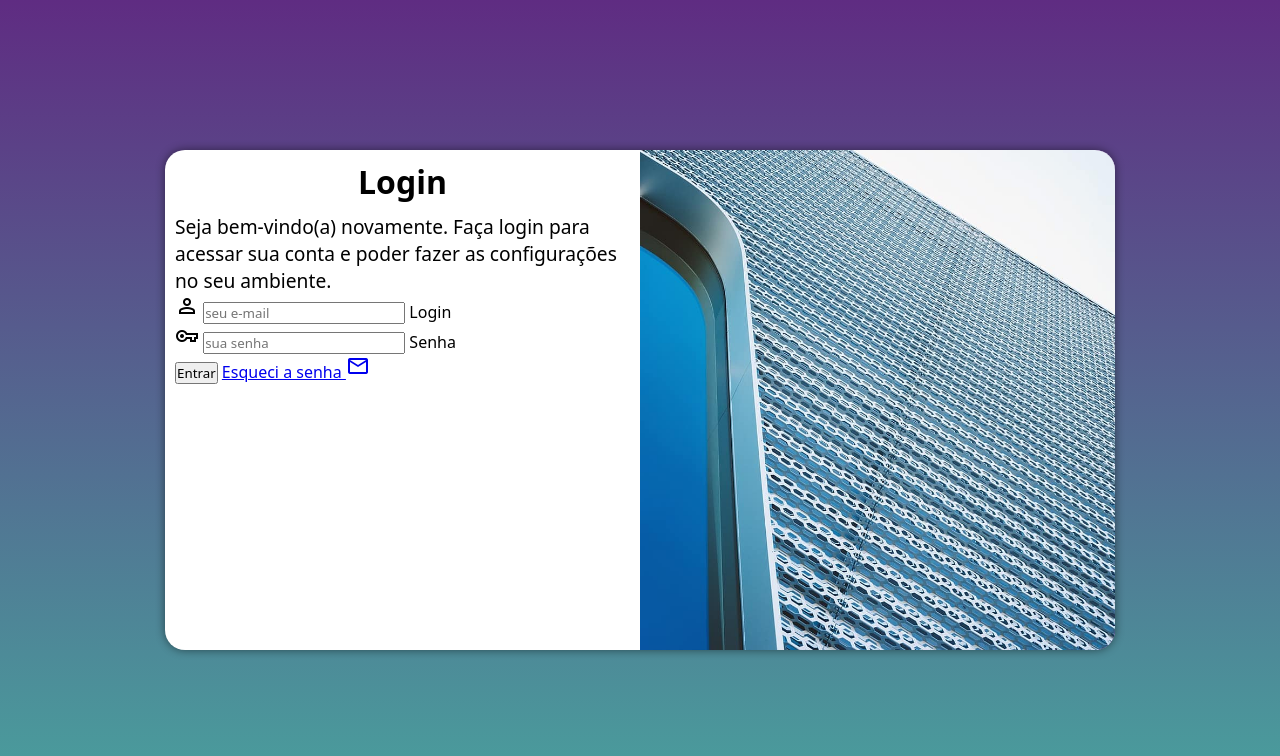
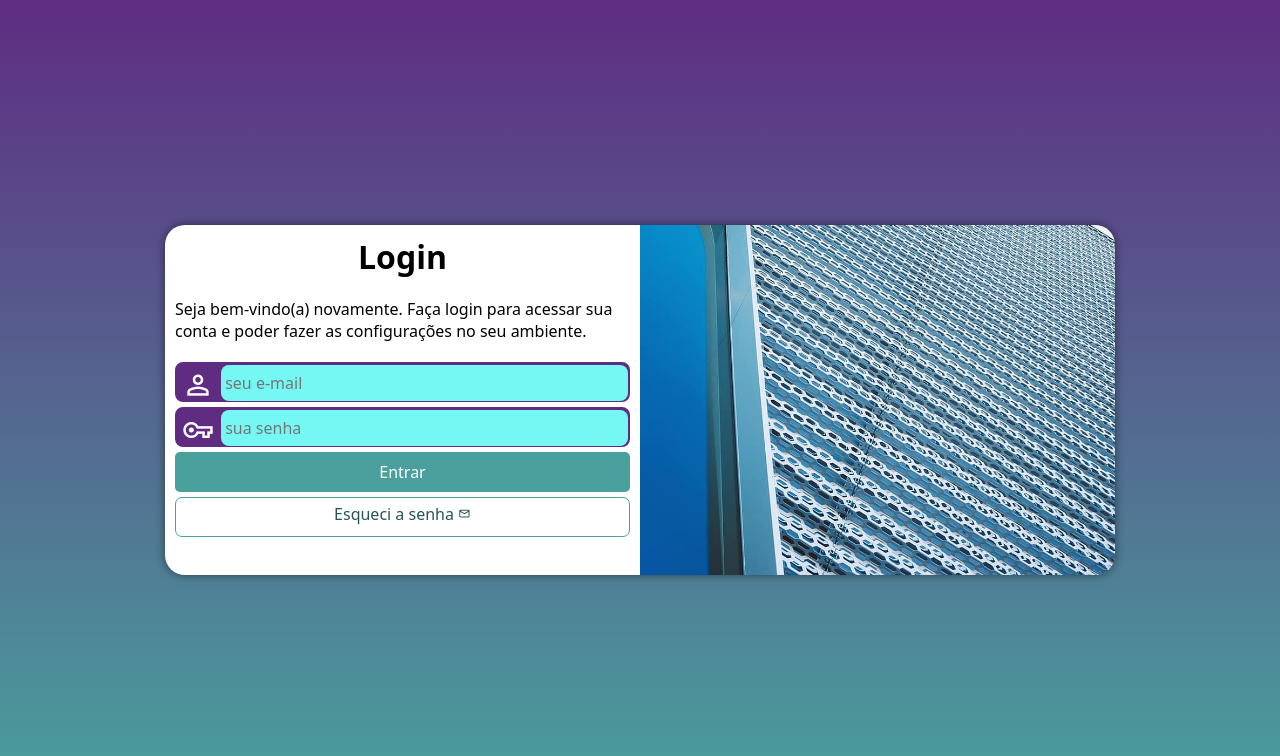
Before and after one commit to vinigomes-code/projeto-login, a plain HTML site: page index.html in a window 1280 px wide. Drawn offline with nearby package versions, Linux system fonts and the light colour scheme.

Commit message:
Finalizando

```diff
--- a/estilos/media-query.css
+++ b/estilos/media-query.css
@@ -1,6 +1,7 @@
 @charset "UTF-8";
 
 @media screen and (min-width: 768px) and (max-width: 992px){
+    /*CONFIGURAÇÃO PARA TABLET*/
 
     body{
         background-image: linear-gradient(to top, #49a09d, #5f2c82);
@@ -8,6 +9,7 @@
 
     section#login{
         width: 80vw;
+        height: 280px;
     }
 
     section#login > div#imagem{
@@ -24,6 +26,7 @@
 
 
 @media screen and (min-width: 992px){
+    /*CONFIGURAÇÕES PARA TELAS GRANDES*/
 
     body{
         background-image: linear-gradient(to top, #49a09d, #5f2c82);
@@ -31,6 +34,7 @@
 
     section#login{
         width: 950px;
+        height: 350px;
     }
 
     section#login > div#imagem{
@@ -49,7 +53,8 @@
     }
 
     div#formulario > p{
-        font-size: 1.2em;
+        font-size: 1em;
+        margin:  20px 0px;
     }
 
 
--- a/estilos/style.css
+++ b/estilos/style.css
@@ -30,17 +30,17 @@ section#login{
 
     top: 50%;
     left: 50%;
-    transform: translate(-50%, -50%);
     overflow: hidden; /*propriedade especifica se deve cortar o conteúdo ou adicionar barras de rolagem quando o conteúdo de um elemento for muito grande para caber na área especificada.*/
 
     background-color: white;
     width: 250px;
-    height: 500px;
+    height: 515px;
     border-radius: 20px;
     box-shadow: 0px 0px 10px rgba(0, 0, 0, 0.493);
 
     transition: width .3s, heigh .3s;
     transition-timing-function: ease;
+    transform: translate(-50%, -50%);
 }
 
 section#login > div#imagem{
@@ -64,3 +64,79 @@ div#formulario > h1{
 div#formulario > p{
     font-size: 0.8em;
 }
+
+form > div.campo{
+    display: block;
+    background-color: #5f2c82;
+    width: 100%;
+    height: 40px;
+    border-radius: 8px;
+    margin: 5px 0px;
+    border: 2px solid #5f2c82;
+}
+
+div.campo > label{
+    display: none;
+}
+
+div.campo > span{
+    color: white;
+    /*background-color: black;*/
+    font-size: 2em;
+    width: 40px;
+    padding: 5px;
+}
+
+div.campo > input{
+    background-color: #75f8f4;
+    font-size: 1em;
+    width: calc(100% - 44.5px);
+    height: 100%;
+    border: 0px;
+    border-radius: 8px;
+    padding: 4px;
+    transform: translateY(-12px);
+}
+
+div.campo > input:focus-within{ /*seleciona um elemento que consiste em um elemento focado como filho. As regras CSS são aplicadas quando qualquer elemento filho recebe o foco. O exemplo inclui clicar em um link, selecionar uma entrada, etc*/
+    background-color: white;
+}
+
+form > input[type=submit]{
+    display: block;
+    font-size: 1em;
+    width: 100%;
+    height: 40px;
+    background-color: #49a09d;
+    color: white;
+    border: none;
+    border-radius: 5px;
+    cursor: pointer;
+}
+
+form > input[type=submit]:hover{
+    background-color: #265553;
+}
+
+form > a.botao{
+    display: block;
+    text-align: center;
+    font-size: 1em;
+    width: 100%;
+    height: 40px;
+    padding-top: 5px;
+    margin-top: 5px;
+    background-color: white;
+    color: #265553;
+    border: 1px solid #49a09d;
+    border-radius: 7px;
+    text-decoration: none;
+}
+
+form > a.botao:hover{
+    background-color: #6ce9e5;
+}
+
+form > a.botao > span{
+    font-size: 0.8em;
+}
--- a/index.html
+++ b/index.html
@@ -31,7 +31,9 @@
                         <label for="isenha">Senha</label>
                     </div>
                     <input type="submit" value="Entrar">
-                    <a href="esqueci.html">Esqueci a senha <span class="material-symbols-outlined">mail</span> </a>
+                    <a href="esqueci.html" class="botao">Esqueci a senha
+                        <span class="material-symbols-outlined">mail</span>
+                    </a>
                 </form>
             </div>
         </section>
```
